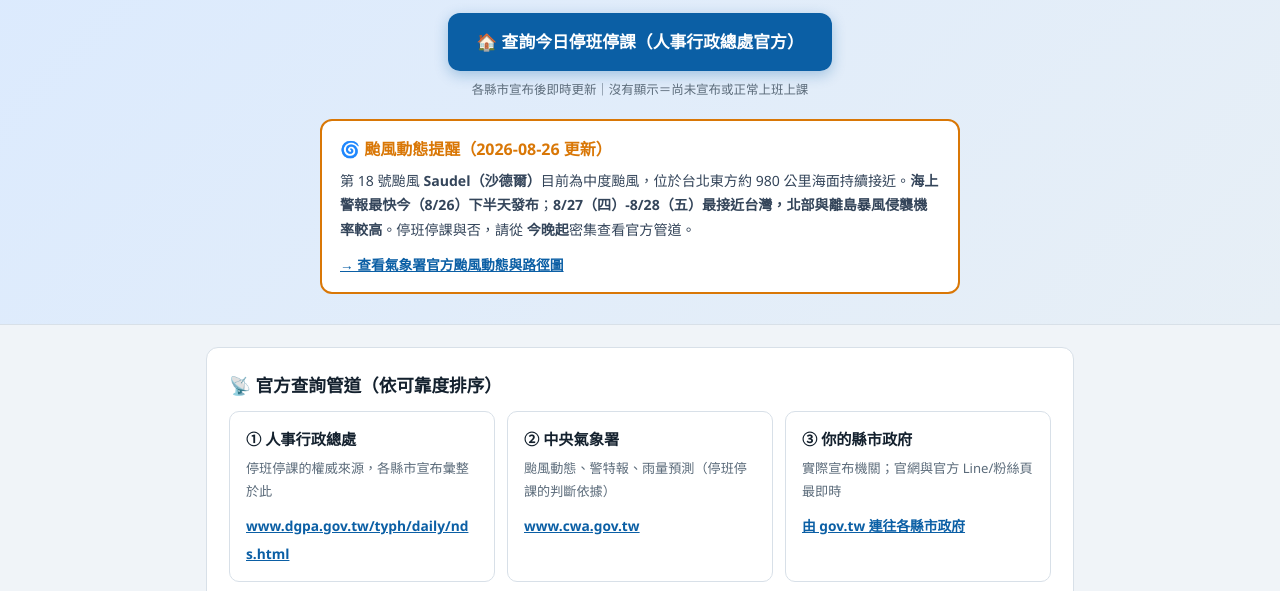
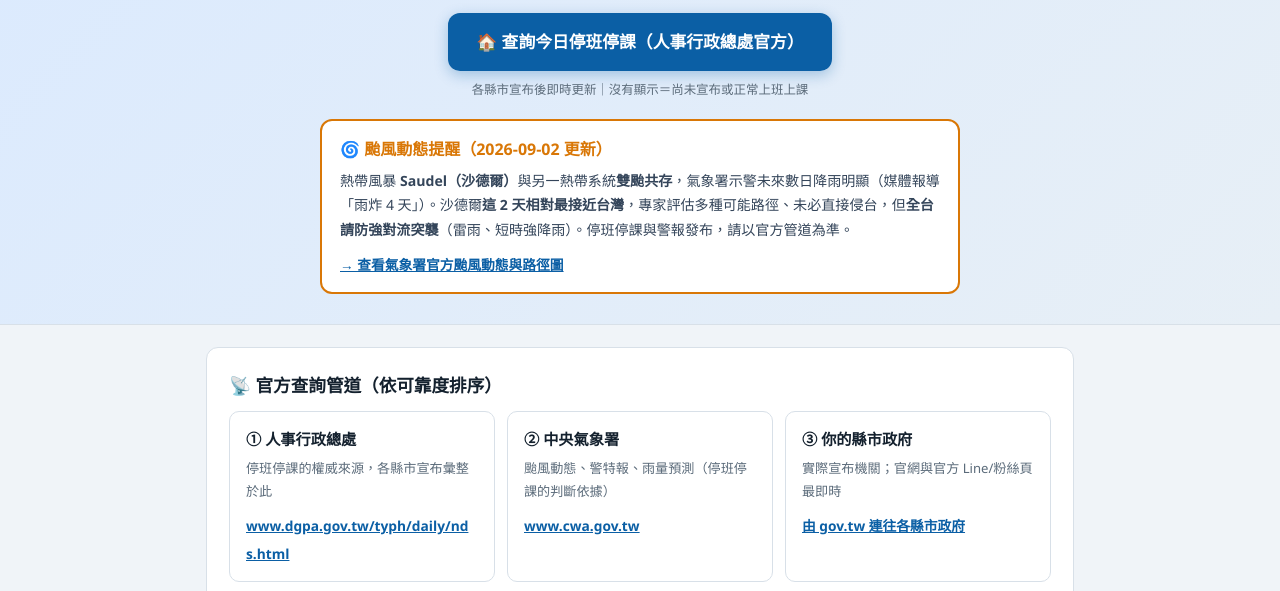
Before and after one commit to yam4111887-gif/typhoon-info, a plain HTML site: page index.html in a window 1280 px wide. Shown: the part 186-777 px from the top of the page. Drawn offline with Linux system fonts and the light colour scheme.

Commit message:
沙德爾卡更新：09-02 雙颱共存、2天內最近台、防強對流（熱搜 1000+ 卡位）

```diff
--- a/index.html
+++ b/index.html
@@ -49,8 +49,8 @@
   <a class="btn-big" href="https://www.dgpa.gov.tw/typh/daily/nds.html" target="_blank" rel="noopener">🏠 查詢今日停班停課（人事行政總處官方）</a>
   <span class="btn-note">各縣市宣布後即時更新｜沒有顯示＝尚未宣布或正常上班上課</span>
   <div style="margin-top:18px;background:#fff;border:2px solid #d97706;border-radius:12px;padding:14px 18px;max-width:640px;margin-left:auto;margin-right:auto;text-align:left">
-    <strong style="color:#d97706">🌀 颱風動態提醒（2026-08-26 更新）</strong>
-    <p style="margin:6px 0 8px;font-size:.88rem;color:#34455a">第 18 號颱風 <strong>Saudel（沙德爾）</strong>目前為中度颱風，位於台北東方約 980 公里海面持續接近。<strong>海上警報最快今（8/26）下半天發布</strong>；<strong>8/27（四）-8/28（五）最接近台灣，北部與離島暴風侵襲機率較高</strong>。停班停課與否，請從 <strong>今晚起</strong>密集查看官方管道。</p>
+    <strong style="color:#d97706">🌀 颱風動態提醒（2026-09-02 更新）</strong>
+    <p style="margin:6px 0 8px;font-size:.88rem;color:#34455a">熱帶風暴 <strong>Saudel（沙德爾）</strong>與另一熱帶系統<strong>雙颱共存</strong>，氣象署示警未來數日降雨明顯（媒體報導「雨炸 4 天」）。沙德爾<strong>這 2 天相對最接近台灣</strong>，專家評估多種可能路徑、未必直接侵台，但<strong>全台請防強對流突襲</strong>（雷雨、短時強降雨）。停班停課與警報發布，請以官方管道為準。</p>
     <a style="color:#0b5fa5;font-weight:600;font-size:.86rem" href="https://www.cwa.gov.tw/C/E/TY/TY.html" target="_blank" rel="noopener">→ 查看氣象署官方颱風動態與路徑圖</a>
   </div>
 </section>
```
